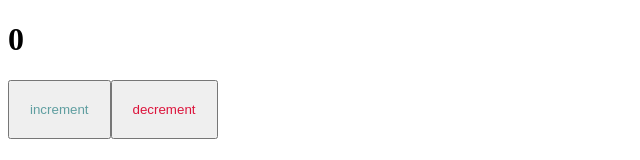
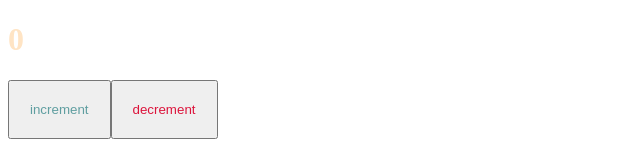
Before and after one commit to Dimaaasik/midcor, a React app: page / in a window 1280 px wide. Shown: the top 160 px of the page, without its empty margins (0-640 px from the left). Built offline with nearby package versions, Linux system fonts and the light colour scheme.

Commit message:
fix classNames, add class

```diff
--- a/src/components/Counter.module.scss
+++ b/src/components/Counter.module.scss
@@ -6,3 +6,7 @@
   padding: 20px;
   color: crimson;
 }
+
+.counter{
+  color: bisque;
+}
--- a/src/components/Counter.tsx
+++ b/src/components/Counter.tsx
@@ -18,7 +18,7 @@ export const Counter = () => {
         //     <button onClick={decrement}>decrement</button>
         // </div>
         <div >
-            <h1>{count}</h1>
+            <h1 className={classes.counter}>{count}</h1>
             <button onClick={increment} className={classes.plus}>increment</button>
             <button onClick={decrement} className={classes.minus}>decrement</button>
         </div>
```
